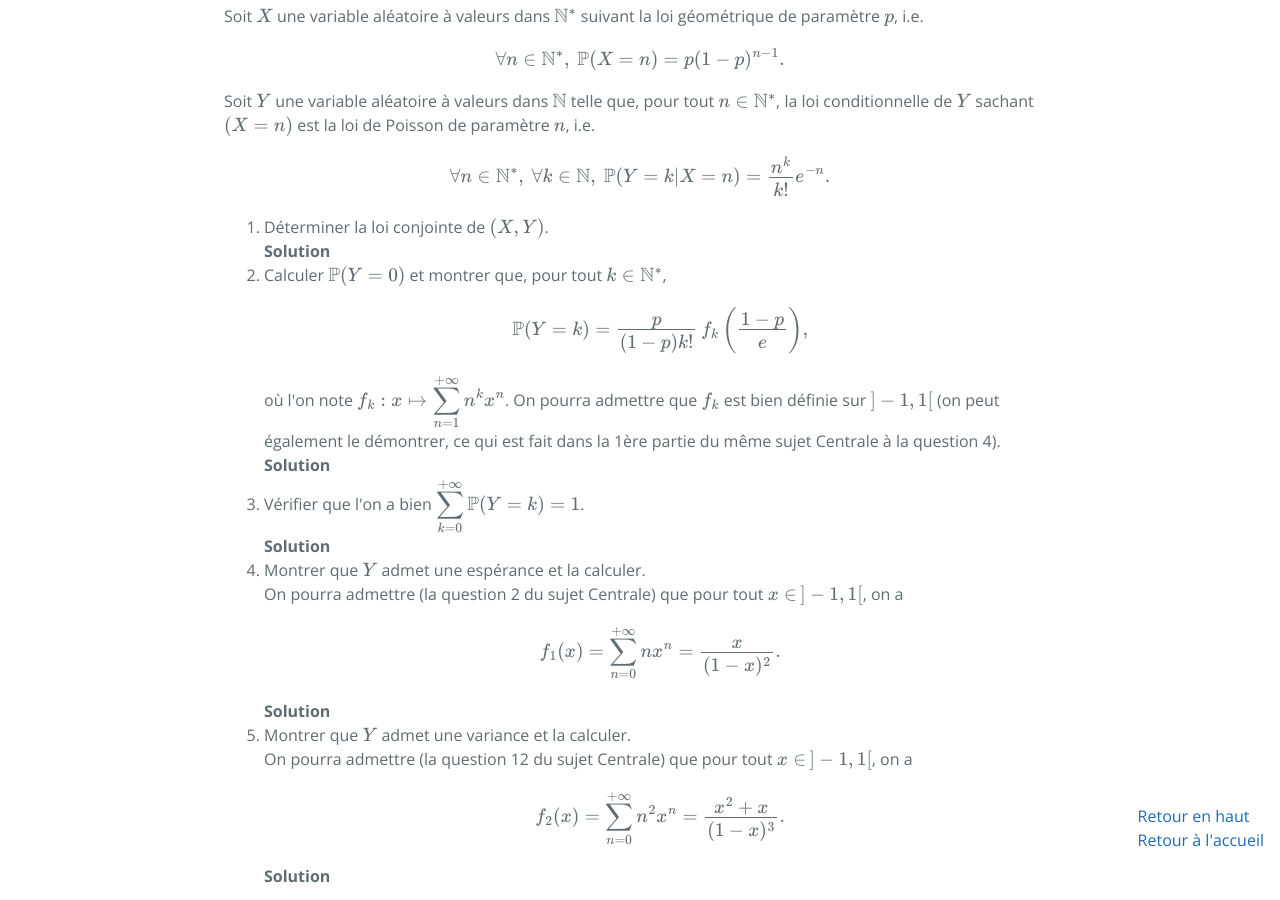
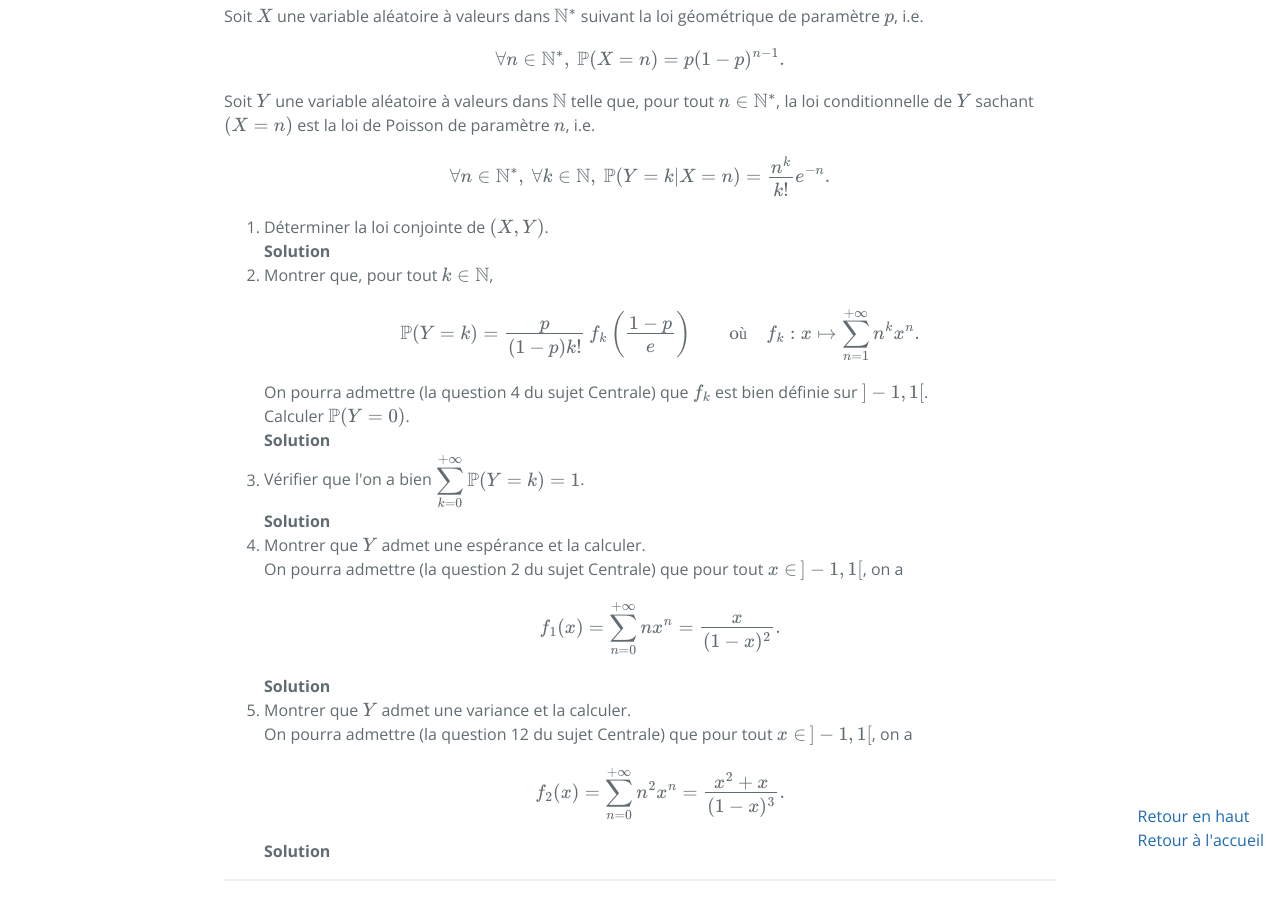
Before and after one commit to WingVee/wingvee.github.io, a Jekyll site: the page built from _pages/variables-aleatoires.md, in a window 1280 px wide and 900 px high, scrolled down 858 px. Built offline with Jekyll 4.4.1, drawn with Linux system fonts in a browser that asks for light colours; formulas are drawn with MathJax 3; the repository's description, which GitHub fills in, is left out.

Commit message:
variables-aleatoires#centrale-pc-2023-III-A (correction)

```diff
--- a/_pages/variables-aleatoires.md
+++ b/_pages/variables-aleatoires.md
@@ -67,21 +67,22 @@ $$\forall n\in\mathbb{N}^*,\ \forall k\in\mathbb{N},\ \mathbb{P}(Y=k|X=n)=\frac{
     </details>
   </li>
   <li>
-    Calculer $\mathbb P(Y=0)$ et montrer que, pour tout $k\in\mathbb N^*$,
-    $$\mathbb P(Y=k)=\frac{p}{(1-p)k!}\,f_k\left(\frac{1-p}{e}\right),$$
-    où l'on note $\displaystyle f_k : x \mapsto \sum_{n=1}^{+\infty} n^kx^n$. On pourra admettre que $f_k$ est bien définie sur $]-1,1[$ (on peut également le démontrer, ce qui est fait dans la 1ère partie du même sujet Centrale à la question 4).
+    Montrer que, pour tout $k\in\mathbb N$,
+    $$\mathbb P(Y=k)=\frac{p}{(1-p)k!}\,f_k\left(\frac{1-p}{e}\right) \qquad \text{où} \quad f_k : x \mapsto \sum_{n=1}^{+\infty} n^kx^n.$$
+    On pourra admettre (la question 4 du sujet Centrale) que $f_k$ est bien définie sur $]-1,1[$.<br>
+    Calculer $\mathbb P(Y=0)$.
     <details>
       <summary><b>Solution</b></summary>
         D'après la formule des probabilités totales appliquée au système complet d'événements $(X=n)_{n\in\mathbb N^*}$, et d'après la question précédente, on a pour tout $k\in\mathbb N$ :
-        $$\mathbb P(Y=k)=\sum_{n=1}^{+\infty} \mathbb P(X=n,Y=k)=\sum_{n=1}^{+\infty} \frac{n^k}{k!}e^{-n}p(1-p)^{n-1}.$$
-        Pour $k=0$, on a, en sachant que $\displaystyle 0<\frac{1-p}{e}<1$ :
-        $$\mathbb P(Y=0)=\sum_{n=1}^{+\infty} e^{-n}p(1-p)^{n-1}=\frac{p}{e}\sum_{n=1}^{+\infty} \left(\frac{1-p}{e}\right)^{n-1}=\frac{p}{e}\frac{1}{1-\frac{1-p}{e}}=\frac{p}{e+p-1}.$$
-        Pour $k\in\mathbb N^*$, on a :
         $$\begin{align*}
-        \mathbb P(Y=k)&=\sum_{n=1}^{+\infty} \frac{n^k}{k!}e^{-n}p(1-p)^{n-1}\\
+        P(Y=k)&=\sum_{n=1}^{+\infty} \mathbb P(X=n,Y=k)\\
+        &=\sum_{n=1}^{+\infty}
+        \frac{n^k}{k!}e^{-n}p(1-p)^{n-1}\\
         &=\frac{p}{(1-p)k!}\sum_{n=1}^{+\infty} n^k\left(\frac{1-p}{e}\right)^n\\
         &=\frac{p}{(1-p)k!}\,f_k\left(\frac{1-p}{e}\right).
         \end{align*}$$
+        Pour $k=0$, on a, en sachant que $\displaystyle 0<\frac{1-p}{e}<1$ et que $0!=1$ :
+        $$\mathbb P(Y=0)=\frac{p}{1-p}\sum_{n=1}^{+\infty} \left(\frac{1-p}{e}\right)^n=\frac{p}{1-p}\frac{\frac{1-p}{e}}{1-\frac{1-p}{e}}=\frac{p}{e-(1-p)}.$$
     </details>
   </li>
   <li>
```
Also changed, not shown: other parts of _pages/variables-aleatoires.md (+10 -12 lines).
